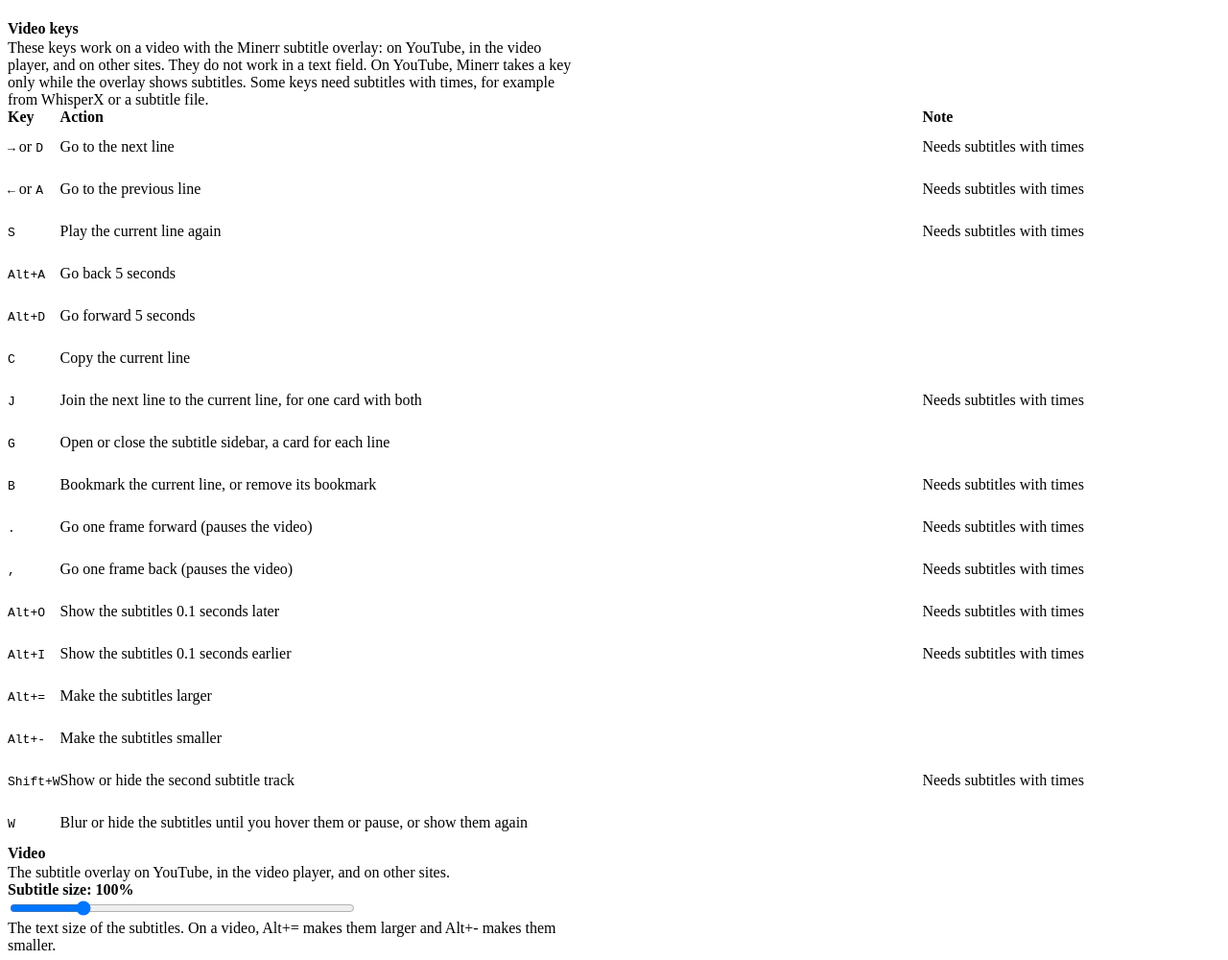
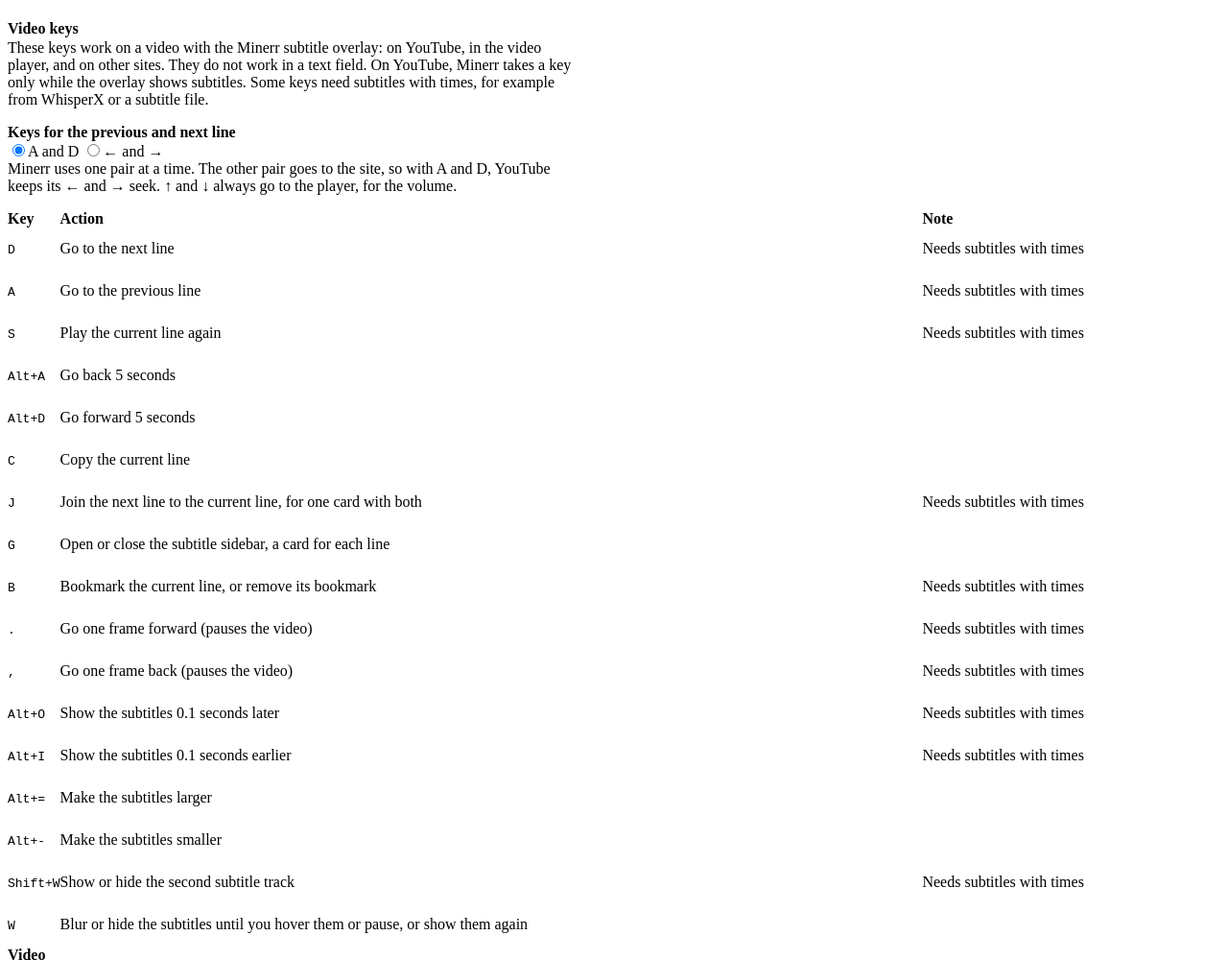
Before and after one commit to haziqhilmismail/minerr, a website with bundled scripts: page pages/options.html in a window 1280 px wide. Shown: the part 1770-2770 px from the top of the page at 96% size. Built offline with nearby package versions, Linux system fonts and the light colour scheme; some packages are replaced by stand-ins of ours; no server answers.

Commit message:
Use one set of line keys, and keep the volume keys of YouTube working (#2)
Minerr now uses A and D or the left and right arrows, as the keySet setting says. The other pair goes to the site.

A content script that an extension reload left in a tab no longer takes keys. The last popup to close gives the focus back, so the up and down arrows still change the volume.

```diff
--- a/pages/options.html
+++ b/pages/options.html
@@ -235,6 +235,16 @@
     <h3 id="video-keys-heading">Video keys</h3>
     <p class="help">These keys work on a video with the Minerr subtitle overlay: on YouTube, in the video player, and on other sites. They do not work in a text field. On YouTube, Minerr takes a key only while the overlay shows subtitles. Some keys need subtitles with times, for example from WhisperX or a subtitle file.</p>
     <div class="group">
+      <div class="field">
+        <p id="key-set-heading" class="label">Keys for the previous and next line</p>
+        <div class="segmented" role="radiogroup" aria-labelledby="key-set-heading" aria-describedby="key-set-help">
+          <label><input type="radio" name="keySet" value="wasd">A and D</label>
+          <label><input type="radio" name="keySet" value="arrows">← and →</label>
+        </div>
+        <p id="key-set-help" class="help">Minerr uses one pair at a time. The other pair goes to the site, so with A and D, YouTube keeps its ← and → seek. ↑ and ↓ always go to the player, for the volume.</p>
+      </div>
+    </div>
+    <div class="group">
       <table aria-labelledby="video-keys-heading">
         <thead><tr><th scope="col">Key</th><th scope="col">Action</th><th scope="col">Note</th></tr></thead>
         <tbody id="video-keys"></tbody>
--- a/src/page-text/site.ts
+++ b/src/page-text/site.ts
@@ -49,6 +49,10 @@
   enabledSites.onChange(value => { sites = value; update(); });
 }
 
+// False in a content script that an extension reload left in an open tab: its listeners still run, but no storage event reaches it.
+// Needs a watchActive caller to get a value; popup.ts is that caller.
+export const minerrIsOn = (): boolean => active !== null && active !== 'off' && chrome.runtime?.id !== undefined;
+
 // Calls listener with what Minerr shows on this page, and again on each change.
 export function watchActive(listener: (active: Active) => void): void {
   if (!listeners.size) start();
--- a/src/video/videokeys.ts
+++ b/src/video/videokeys.ts
@@ -1,25 +1,31 @@
 // The keys of the subtitle overlay, from Migaku's defaults. A is also the add key of the popup: with a popup open, the popup gets it.
 // The up and down arrows stay with the video player, which changes the volume with them (user choice, 2026-10-22).
 // timed: the key needs lines with times, so it does nothing on mirrored captions.
+// set: the key works only in that key set. The keys of the other set go to the page, so YouTube seeks with its arrows in the 'wasd' set.
 
-export const VIDEO_KEYS = [
-  { action: 'next', keys: ['ArrowRight', 'd'], label: 'Go to the next line', timed: true },
-  { action: 'previous', keys: ['ArrowLeft', 'a'], label: 'Go to the previous line', timed: true },
-  { action: 'replay', keys: ['s'], label: 'Play the current line again', timed: true },
-  { action: 'back5', keys: ['alt+a'], label: 'Go back 5 seconds', timed: false },
-  { action: 'forward5', keys: ['alt+d'], label: 'Go forward 5 seconds', timed: false },
-  { action: 'copy', keys: ['c'], label: 'Copy the current line', timed: false },
-  { action: 'combine', keys: ['j'], label: 'Join the next line to the current line, for one card with both', timed: true },
-  { action: 'browser', keys: ['g'], label: 'Open or close the subtitle sidebar, a card for each line', timed: false },
-  { action: 'bookmark', keys: ['b'], label: 'Bookmark the current line, or remove its bookmark', timed: true },
-  { action: 'frameForward', keys: ['.'], label: 'Go one frame forward (pauses the video)', timed: true },
-  { action: 'frameBack', keys: [','], label: 'Go one frame back (pauses the video)', timed: true },
-  { action: 'offsetUp', keys: ['alt+o'], label: 'Show the subtitles 0.1 seconds later', timed: true },
-  { action: 'offsetDown', keys: ['alt+i'], label: 'Show the subtitles 0.1 seconds earlier', timed: true },
-  { action: 'bigger', keys: ['alt+='], label: 'Make the subtitles larger', timed: false },
-  { action: 'smaller', keys: ['alt+-'], label: 'Make the subtitles smaller', timed: false },
-  { action: 'second', keys: ['shift+w'], label: 'Show or hide the second subtitle track', timed: true },
-  { action: 'obscure', keys: ['w'], label: 'Blur or hide the subtitles until you hover them or pause, or show them again', timed: false },
+export const KEY_SETS = ['wasd', 'arrows'] as const;
+export type KeySet = (typeof KEY_SETS)[number];
+
+const VIDEO_KEYS = [
+  { action: 'next', key: 'd', set: 'wasd', label: 'Go to the next line', timed: true },
+  { action: 'previous', key: 'a', set: 'wasd', label: 'Go to the previous line', timed: true },
+  { action: 'next', key: 'ArrowRight', set: 'arrows', label: 'Go to the next line', timed: true },
+  { action: 'previous', key: 'ArrowLeft', set: 'arrows', label: 'Go to the previous line', timed: true },
+  { action: 'replay', key: 's', label: 'Play the current line again', timed: true },
+  { action: 'back5', key: 'alt+a', label: 'Go back 5 seconds', timed: false },
+  { action: 'forward5', key: 'alt+d', label: 'Go forward 5 seconds', timed: false },
+  { action: 'copy', key: 'c', label: 'Copy the current line', timed: false },
+  { action: 'combine', key: 'j', label: 'Join the next line to the current line, for one card with both', timed: true },
+  { action: 'browser', key: 'g', label: 'Open or close the subtitle sidebar, a card for each line', timed: false },
+  { action: 'bookmark', key: 'b', label: 'Bookmark the current line, or remove its bookmark', timed: true },
+  { action: 'frameForward', key: '.', label: 'Go one frame forward (pauses the video)', timed: true },
+  { action: 'frameBack', key: ',', label: 'Go one frame back (pauses the video)', timed: true },
+  { action: 'offsetUp', key: 'alt+o', label: 'Show the subtitles 0.1 seconds later', timed: true },
+  { action: 'offsetDown', key: 'alt+i', label: 'Show the subtitles 0.1 seconds earlier', timed: true },
+  { action: 'bigger', key: 'alt+=', label: 'Make the subtitles larger', timed: false },
+  { action: 'smaller', key: 'alt+-', label: 'Make the subtitles smaller', timed: false },
+  { action: 'second', key: 'shift+w', label: 'Show or hide the second subtitle track', timed: true },
+  { action: 'obscure', key: 'w', label: 'Blur or hide the subtitles until you hover them or pause, or show them again', timed: false },
 ] as const;
 
 export type VideoKey = (typeof VIDEO_KEYS)[number];
@@ -43,9 +49,11 @@
   return `${altKey ? 'alt+' : ''}${shift}${base}`;
 }
 
-export const videoKey = (press: KeyPress): VideoKey | null => {
+export const keysOf = (set: KeySet): VideoKey[] => VIDEO_KEYS.filter(entry => !('set' in entry) || entry.set === set);
+
+export const videoKey = (press: KeyPress, set: KeySet): VideoKey | null => {
   const name = keyName(press);
-  return VIDEO_KEYS.find(entry => entry.keys.some(key => key === name)) ?? null;
+  return keysOf(set).find(entry => entry.key === name) ?? null;
 };
 
 const NAMES: Record<string, string> = { ArrowRight: '→', ArrowLeft: '←', ArrowDown: '↓', ArrowUp: '↑' };
--- a/src/video/videooptions.ts
+++ b/src/video/videooptions.ts
@@ -1,9 +1,9 @@
 // The video part of the options page: the table of the overlay keys and the video settings.
 import { byId } from '../shared/dom.ts';
 import type { Setting } from '../shared/settings.ts';
-import { keyLabel, VIDEO_KEYS } from './videokeys.ts';
+import { keyLabel, keysOf } from './videokeys.ts';
 import {
-  audioPadding, autoLookup, autoResume, cleanSubs, gapMode, pauseOnHover, pauseOnSidebar, playMode, secondDisplay, subEffect, subObscured, subScale,
+  audioPadding, autoLookup, autoResume, cleanSubs, gapMode, keySet, pauseOnHover, pauseOnSidebar, playMode, secondDisplay, subEffect, subObscured, subScale,
 } from './videosettings.ts';
 
 // bindRadios of pages/options.ts, which binds a radio group to a setting.
@@ -15,12 +15,11 @@
   return td;
 };
 
-byId('video-keys', HTMLElement).append(...VIDEO_KEYS.map(({ keys, label, timed }) => {
+keySet.watch(set => byId('video-keys', HTMLElement).replaceChildren(...keysOf(set).map(({ key, label, timed }) => {
   const row = document.createElement('tr');
-  const names = keys.flatMap((key, i) => [i ? ' or ' : '', Object.assign(document.createElement('kbd'), { textContent: keyLabel(key) })]);
-  row.append(cell(...names), cell(label), cell(timed ? 'Needs subtitles with times' : ''));
+  row.append(cell(Object.assign(document.createElement('kbd'), { textContent: keyLabel(key) })), cell(label), cell(timed ? 'Needs subtitles with times' : ''));
   return row;
-}));
+})));
 
 // watch, so a key on a video page (W) also changes the box here.
 function bindCheckbox(id: string, { watch, set }: Setting<boolean>): void {
@@ -52,6 +51,6 @@
   bindCheckbox('pause-on-sidebar', pauseOnSidebar);
   await Promise.all([
     bindRadios('subEffect', subEffect), bindRadios('gapMode', gapMode), bindRadios('playMode', playMode), bindRadios('autoResume', autoResume),
-    bindRadios('secondDisplay', secondDisplay),
+    bindRadios('secondDisplay', secondDisplay), bindRadios('keySet', keySet),
   ]);
 }
--- a/src/video/videosettings.ts
+++ b/src/video/videosettings.ts
@@ -1,5 +1,6 @@
 // The settings of the subtitle overlay, for every video page.
 import { isGapMode, isPlayMode } from './playback.ts';
+import { KEY_SETS, type KeySet } from './videokeys.ts';
 import { setting } from '../shared/settings.ts';
 
 const isScale = (value: unknown): value is number => typeof value === 'number' && value >= 0.5 && value <= 3;
@@ -22,6 +23,9 @@
 
 // Remove bracketed text such as （笑） from the lines.
 export const cleanSubs = setting('cleanSubs', isBoolean, false);
+
+// Which keys go through the lines: A and D, or the left and right arrows.
+export const keySet = setting('keySet', (value: unknown): value is KeySet => KEY_SETS.some(set => set === value), 'wasd');
 
 // How the video crosses a long part with no line.
 export const gapMode = setting('gapMode', isGapMode, 'off');
```
Also changed, not shown: src/popup/keys.ts (+3 -6 lines), src/popup/popup.ts (+7 -0 lines), src/video/video.ts (+9 -9 lines), test/player.ts (+8 -3 lines), test/subtitles.ts (+45 -10 lines), test/video-unit.ts (+6 -4 lines), README.md.
